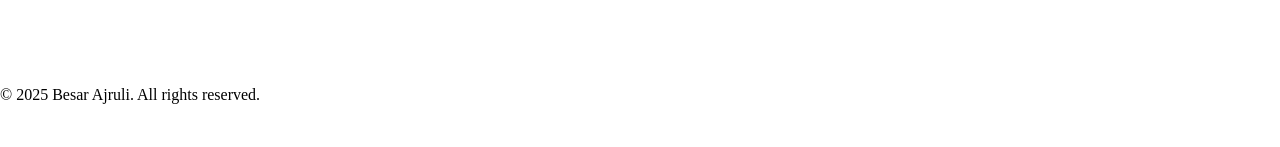
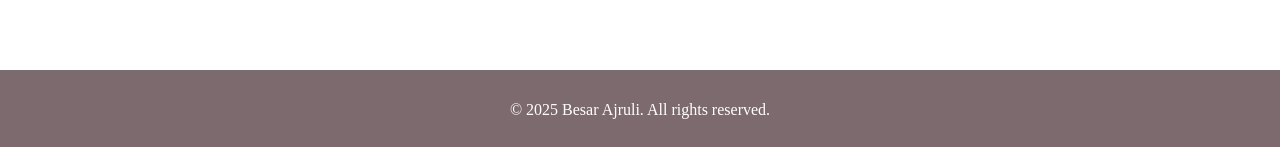
Before and after one commit to BesarAjruli/Personal-Library, a React (Vite) app in the folder client/: page / in a window 1280 px wide. Shown: the part 6424-6571 px from the top of the page. Before the commit the page ends 6544 px from the top, so only its background shows below. Built offline with nearby package versions, Linux system fonts and the light colour scheme; a web font is replaced by a local one.

Commit message:
Updated footer style

```diff
--- a/client/src/Components/Footer.css
+++ b/client/src/Components/Footer.css
@@ -0,0 +1,9 @@
+footer{
+    display: flex;
+    flex-grow: 1;
+    justify-content: center;
+    place-items: center;
+    background-color: #594147c7;
+    color: #fff;
+    padding: 15px 0;
+}
```
